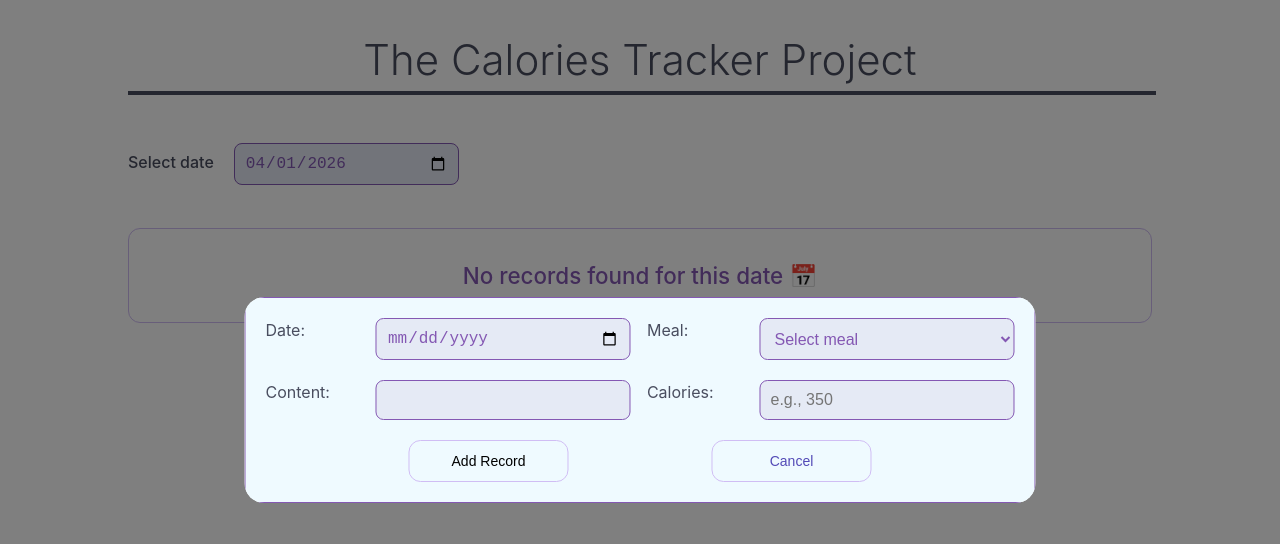
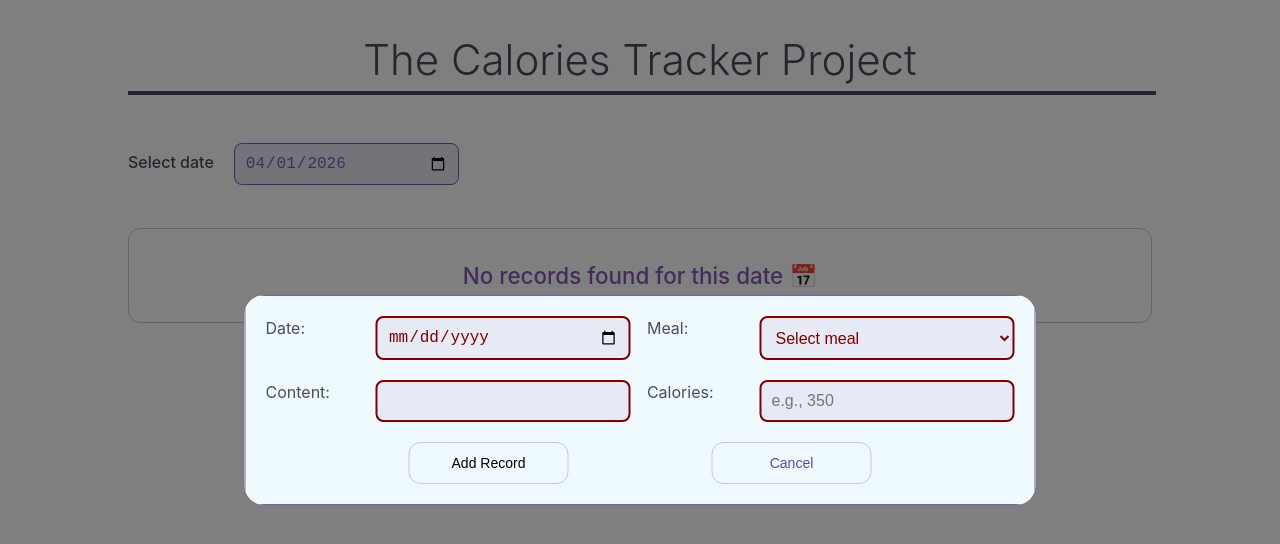
Before and after one commit to youssef-jamil/calorie-tracker, a React (Vite) app: page / in a window 1280 px wide. Both pictures are taken after a click on the button "Track food". Shown: the top 544 px of the page. Built offline with nearby package versions, Linux system fonts and the light colour scheme.

Commit message:
feat: fix import path for RecordList and refactor CalorieRecordEdit to use useReducer for form state management

```diff
--- a/src/Component/CalorieRecordSection/ListingSection.jsx
+++ b/src/Component/CalorieRecordSection/ListingSection.jsx
@@ -1,4 +1,4 @@
-import RecordList from "./RecoridList";
+import RecordList from "./RecordList";
 import styles from "./ListingSection.module.css";
 import { useState } from "react";
 import getDateFromString from "../../utils";
--- a/src/Component/Edit/CalorieRecordEdit.jsx
+++ b/src/Component/Edit/CalorieRecordEdit.jsx
@@ -1,82 +1,110 @@
-import { useState, useEffect } from "react";
+import { useEffect, useReducer } from "react";
 import styles from "./CaloriesRecordForm.module.css";
 
-function CalorieRecordEdit(props) {
-  const DEFAULT_VALUE = {
-    date: "",
-    meal: "",
-    content: "",
-    calories: ""
+const DEFAULT_VALUE = {
+  date: { value: "", isValid: false },
+  meal: { value: "", isValid: false },
+  content: { value: "", isValid: false },
+  calories: { value: "", isValid: false },
+};
+
+const isSport = (content) => content.trim().toLowerCase().includes("sport");
+
+function formReducer(state, action) {
+  switch (action.type) {
+    case "SET_FIELD":
+      return {
+        ...state,
+        [action.payload.field]: {
+          value: action.payload.value,
+          isValid: action.payload.isValid,
+        },
+      };
+    case "RESET":
+      return DEFAULT_VALUE;
+    default:
+      return state;
+  }
+}
+
+function CalorieRecordEdit({ onFormSubmit, onCancel }) {
+  const [formState, dispatch] = useReducer(formReducer, DEFAULT_VALUE);
+
+  const formValid = Object.values(formState).every((field) => field.isValid);
+
+  const setField = (field, value, isValid) =>
+    dispatch({ type: "SET_FIELD", payload: { field, value, isValid } });
+
+  // ─── Cross-validation: content ↔ calories ────────────────────────────────
+  useEffect(() => {
+    const cal = Number(formState.calories.value);
+    const sport = isSport(formState.content.value);
+
+    if (formState.calories.value === "") {
+      setField("calories", "", false);
+    } else if (sport) {
+      // Sport → only negative allowed
+      setField("calories", formState.calories.value, cal < 0);
+    } else if (cal < 0) {
+      // Non-sport + negative → reset
+      setField("calories", "", false);
+    } else {
+      // Non-sport + positive → valid
+      setField("calories", formState.calories.value, cal > 0);
+    }
+  }, [formState.content.value, formState.calories.value]);
+
+  // ─── Handlers ────────────────────────────────────────────────────────────
+  const onDateHandler = (e) =>
+    setField("date", e.target.value, !!e.target.value);
+
+  const onMealHandler = (e) =>
+    setField("meal", e.target.value, !!e.target.value);
+
+  const onContentHandler = (e) =>
+    setField("content", e.target.value, !!e.target.value.trim());
+
+  const onCaloriesHandler = (e) => {
+    const value = e.target.value === "" ? "" : Number(e.target.value);
+    // isValid will be computed by the useEffect above
+    setField("calories", value, false);
   };
 
-  const [records, setRecords] = useState(DEFAULT_VALUE);
-  const [formValid, setFormValid] = useState(false);
-  const onDateHandler = (e) => {
-    setRecords({
-      ...records,
-      date: e.target.value
-    });
-  };
-
-  const onMealHandler = (e) => {
-    setRecords({
-      ...records,
-      meal: e.target.value
-    });
-  };
-
-  const onContentHandler = (e) => {
-    setRecords({
-      ...records,
-      content: e.target.value
-    });
-  };
-
-  const onCaloriesHandler = (e) => {
-    setRecords({
-      ...records,
-      calories: Number(e.target.value)
-    });
-  };
+  const reset = () => dispatch({ type: "RESET" });
 
   const handleSubmit = (e) => {
     e.preventDefault();
-    props.onFormSubmit(records);
-    setRecords(DEFAULT_VALUE);
+    const records = Object.fromEntries(
+      Object.entries(formState).map(([key, { value }]) => [key, value]),
+    );
+    onFormSubmit(records);
+    reset();
   };
 
-  const handlerCancel = () => {
-    setRecords(DEFAULT_VALUE);
-    props.onCancel();
+  const handleCancel = () => {
+    reset();
+    onCancel();
   };
 
-  const validateForm = () => {
-    const { date, meal, content, calories } = records;
-    const isValid =
-      date.trim() !== "" &&
-      meal.trim() !== "" &&
-      content.trim() !== "" &&
-      calories !== "" &&
-      calories >= 0;
-    setFormValid(isValid);
-  };
-
-  useEffect(() => {
-    validateForm();
-  }, [records]);
-
+  // ─── Render ──────────────────────────────────────────────────────────────
   return (
     <form className={styles.form} onSubmit={handleSubmit}>
       <label htmlFor="date">Date:</label>
       <input
         type="date"
-        value={records.date}
         id="date"
+        value={formState.date.value}
         onChange={onDateHandler}
+        className={`${styles["form-input"]} ${formState.date.isValid ? "" : styles.error}`}
       />
 
       <label htmlFor="meal">Meal:</label>
-      <select id="meal" value={records.meal} onChange={onMealHandler}>
+      <select
+        id="meal"
+        value={formState.meal.value}
+        onChange={onMealHandler}
+        className={`${styles["form-input"]} ${formState.meal.isValid ? "" : styles.error}`}
+      >
         <option value="">Select meal</option>
         <option value="Breakfast">Breakfast</option>
         <option value="Lunch">Lunch</option>
@@ -88,31 +116,31 @@ function CalorieRecordEdit(props) {
       <input
         type="text"
         id="content"
+        value={formState.content.value}
         onChange={onContentHandler}
-        value={records.content}
+        className={`${styles["form-input"]} ${formState.content.isValid ? "" : styles.error}`}
       />
 
       <label htmlFor="calories">Calories:</label>
       <input
         type="number"
-        min={0}
         id="calories"
-        placeholder="e.g., 350"
-        value={records.calories}
+        placeholder={
+          isSport(formState.content.value) ? "e.g., -350 (sport)" : "e.g., 350"
+        }
+        value={formState.calories.value}
         onChange={onCaloriesHandler}
-        className={`${styles["calories-input"]} ${
-          records.calories < 0 ? styles.error : ""
-        }`}
+        className={`${styles["form-input"]} ${formState.calories.isValid ? "" : styles.error}`}
       />
 
       <footer className={styles.footer}>
-        <button disabled={!formValid} type="submit">
+        <button type="submit" disabled={!formValid}>
           Add Record
         </button>
         <button
+          type="button"
           className={styles.secondary}
-          type="button"
-          onClick={handlerCancel}
+          onClick={handleCancel}
         >
           Cancel
         </button>
--- a/src/Component/Edit/CaloriesRecordForm.module.css
+++ b/src/Component/Edit/CaloriesRecordForm.module.css
@@ -11,11 +11,13 @@
   margin-right: 30px;
   margin-bottom: 10px;
 }
-
+/*
 .form input[type="text"],
 .calories-input,
 .form input[type="date"],
-.form select {
+.form select */
+
+.form-input {
   background-color: var(--theme-background-light);
   color: var(--theme-color-normal);
   border: var(--border-normal);
```
Also changed, not shown: src/Component/CalorieRecordSection/RecordList.jsx (renamed from src/Component/CalorieRecordSection/RecoridList.jsx).
